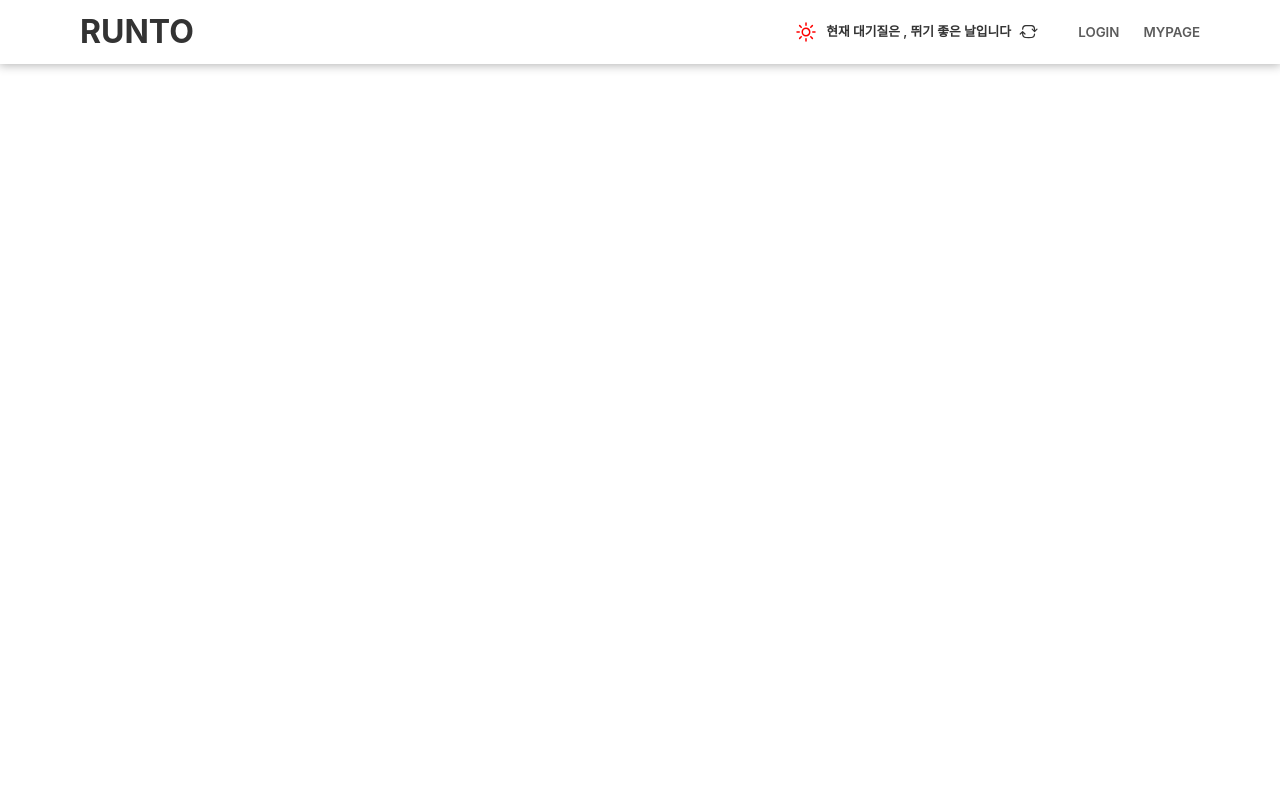
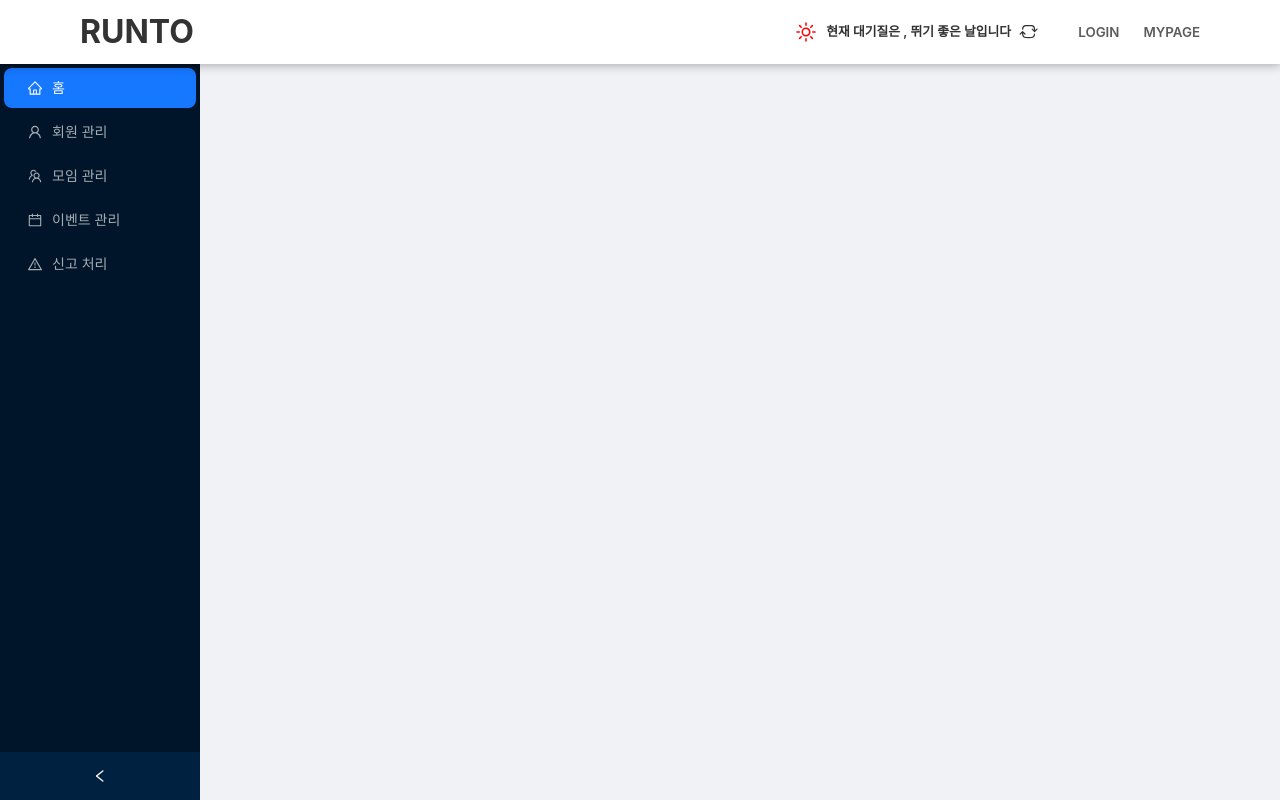
Before and after one commit to hanzanhae/Final_Project, a React (Create React App) app: page /admin in a window 1280 px wide. Built offline with nearby package versions, Linux system fonts and the light colour scheme; no server answers.

Commit message:
✨ Admin 페이지 구조 개선 및 사이드바 유지 설정

```diff
--- a/package.json
+++ b/package.json
@@ -7,6 +7,7 @@
     "@testing-library/jest-dom": "^5.17.0",
     "@testing-library/react": "^13.4.0",
     "@testing-library/user-event": "^13.5.0",
+    "antd": "^5.21.5",
     "axios": "^1.7.7",
     "eslint": "^8.57.1",
     "prop-types": "^15.8.1",
--- /dev/null
+++ b/src/components/admin/AdminEvents.jsx
@@ -0,0 +1,12 @@
+import React from 'react';
+
+const AdminEvents = () => {
+  return (
+    <div style={{ marginTop: '10vh' }}>
+      <h2>이벤트 관리</h2>
+      {/* 이벤트 관리 관련 내용 */}
+    </div>
+  );
+};
+
+export default AdminEvents;
--- /dev/null
+++ b/src/components/admin/AdminMeetings.jsx
@@ -0,0 +1,12 @@
+import React from 'react';
+
+const AdminMeetings = () => {
+  return (
+    <div style={{ marginTop: '10vh' }}>
+      <h2>모임 관리</h2>
+      {/* 모임 관리 관련 내용 */}
+    </div>
+  );
+};
+
+export default AdminMeetings;
--- /dev/null
+++ b/src/components/admin/AdminReports.jsx
@@ -0,0 +1,12 @@
+import React from 'react';
+
+const AdminReports = () => {
+  return (
+    <div style={{ marginTop: '10vh' }}>
+      <h2>신고 관리</h2>
+      {/* 신고 관리 관련 내용 */}
+    </div>
+  );
+};
+
+export default AdminReports;
--- /dev/null
+++ b/src/components/admin/AdminSider.jsx
@@ -0,0 +1,50 @@
+import React from 'react';
+import { Menu } from 'antd';
+import {
+  HomeOutlined,
+  UserOutlined,
+  TeamOutlined,
+  CalendarOutlined,
+  WarningOutlined
+} from '@ant-design/icons';
+import { useNavigate } from 'react-router-dom';
+import { Layout } from 'antd'; // Ant Design의 Sider 사용
+
+const { Sider } = Layout; // Ant Design의 Sider 컴포넌트 사용
+
+const AdminSider = ({ collapsed, setCollapsed }) => {
+  const navigate = useNavigate();
+
+  const handleMenuClick = ({ key }) => {
+    navigate(key);
+  };
+
+  return (
+    <Sider
+      collapsible
+      collapsed={collapsed}
+      onCollapse={setCollapsed}
+      style={{ height: '100vh', position: 'fixed', top: '8vh' }}
+    >
+      <Menu theme="dark" defaultSelectedKeys={['/admin']} mode="inline" onClick={handleMenuClick}>
+        <Menu.Item key="/admin" icon={<HomeOutlined />}>
+          홈
+        </Menu.Item>
+        <Menu.Item key="/admin/users" icon={<UserOutlined />}>
+          회원 관리
+        </Menu.Item>
+        <Menu.Item key="/admin/meetings" icon={<TeamOutlined />}>
+          모임 관리
+        </Menu.Item>
+        <Menu.Item key="/admin/events" icon={<CalendarOutlined />}>
+          이벤트 관리
+        </Menu.Item>
+        <Menu.Item key="/admin/reports" icon={<WarningOutlined />}>
+          신고 처리
+        </Menu.Item>
+      </Menu>
+    </Sider>
+  );
+};
+
+export default AdminSider;
--- /dev/null
+++ b/src/components/admin/AdminUsers.jsx
@@ -0,0 +1,12 @@
+import React from 'react';
+
+const AdminUsers = () => {
+  return (
+    <div style={{ marginTop: '10vh' }}>
+      <h2>회원 관리</h2>
+      {/* 회원 관리 관련 내용 */}
+    </div>
+  );
+};
+
+export default AdminUsers;
--- /dev/null
+++ b/src/pages/Admin.jsx
@@ -0,0 +1,20 @@
+import React, { useState } from 'react';
+import { Outlet } from 'react-router-dom'; // Outlet을 사용하여 하위 페이지 렌더링
+import AdminSider from '../components/admin/AdminSider';
+
+import { AdminLayout, ContentLayout } from '../styles/adminStyle'; // 스타일 import
+
+const Admin = () => {
+  const [collapsed, setCollapsed] = useState(false);
+
+  return (
+    <AdminLayout>
+      <AdminSider collapsed={collapsed} setCollapsed={setCollapsed} />
+      <ContentLayout collapsed={collapsed}>
+        <Outlet /> {/* 하위 페이지가 이곳에 렌더링됩니다 */}
+      </ContentLayout>
+    </AdminLayout>
+  );
+};
+
+export default Admin;
--- a/src/shared/Router.js
+++ b/src/shared/Router.js
@@ -6,6 +6,11 @@ import User from '../pages/User';
 import AddMeeting from '../pages/AddMeeting';
 import DetailMeeting from '../pages/DetailMeeting';
 import Login from '../pages/Login';
+import Admin from '../pages/Admin';
+import AdminUsers from '../components/admin/AdminUsers';
+import AdminMeeting from '../components/admin/AdminMeetings';
+import AdminEvent from '../components/admin/AdminEvents';
+import AdminReports from '../components/admin/AdminReports';
 
 const Router = () => {
   return (
@@ -17,6 +22,12 @@ const Router = () => {
         <Route path="/user" element={<User />} />
         <Route path="/addMeet" element={<AddMeeting />} />
         <Route path="/detail/:id" element={<DetailMeeting />} />
+        <Route path="/admin/*" element={<Admin />}>
+          <Route path="users" element={<AdminUsers />} />
+          <Route path="meetings" element={<AdminMeeting />} />
+          <Route path="events" element={<AdminEvent />} />
+          <Route path="reports" element={<AdminReports />} />
+        </Route>
       </Routes>
     </BrowserRouter>
   );
--- /dev/null
+++ b/src/styles/adminStyle.js
@@ -0,0 +1,62 @@
+import styled from 'styled-components';
+
+export const AdminLayout = styled.div`
+  display: flex;
+  min-height: 100vh;
+`;
+
+export const Sider = styled.div`
+  width: ${(props) => (props.collapsed ? '80px' : '200px')};
+  background-color: #001529;
+  transition: width 0.2s;
+  position: fixed;
+  top: 8vh; /* MainHeader height 고려 */
+  bottom: 0;
+  left: 0;
+  z-index: 1000;
+`;
+
+export const ContentLayout = styled.div`
+  margin-left: ${(props) => (props.collapsed ? '80px' : '200px')};
+  transition: margin-left 0.2s;
+  width: 100%;
+  padding: 20px;
+  background-color: #f0f2f5;
+  min-height: calc(100vh - 8vh); /* MainHeader height 고려 */
+`;
+
+export const AdminHeader = styled.header`
+  width: 100%;
+  padding: 0 20px;
+  background: #fff;
+  box-shadow: 0px 4px 6px rgba(0, 0, 0, 0.1);
+  position: fixed;
+  top: 8vh; /* MainHeader height */
+  z-index: 1000;
+  display: flex;
+  align-items: center;
+  justify-content: space-between;
+  height: 60px;
+`;
+
+export const AdminTitle = styled.h1`
+  font-size: 1.5rem;
+  font-weight: bold;
+  color: #001529;
+`;
+
+export const AdminContent = styled.main`
+  margin-top: 80px; /* AdminHeader height */
+  padding: 20px;
+  background-color: #f9f9f9;
+  min-height: calc(100vh - 8vh - 60px); /* 전체 높이에서 MainHeader와 AdminHeader를 뺀 값 */
+`;
+
+export const CollapseButton = styled.button`
+  background: none;
+  border: none;
+  cursor: pointer;
+  font-size: 1.2rem;
+  color: #fff;
+  margin-left: 10px;
+`;
--- a/src/styles/mainPage/BannerStyle.js
+++ b/src/styles/mainPage/BannerStyle.js
@@ -1,5 +1,5 @@
 import styled from 'styled-components';
-import BannerBg from '../../images/bannerBg.jpg';
+import BannerBg from '../../images/bannerBG.jpg';
 
 export const MainBanner = styled.div`
   width: 100%;
```
Also changed, not shown: src/components/admin/AdminContent.jsx (added, +12 -0 lines), 1 other file (tests, documents, lock files or other folders).
